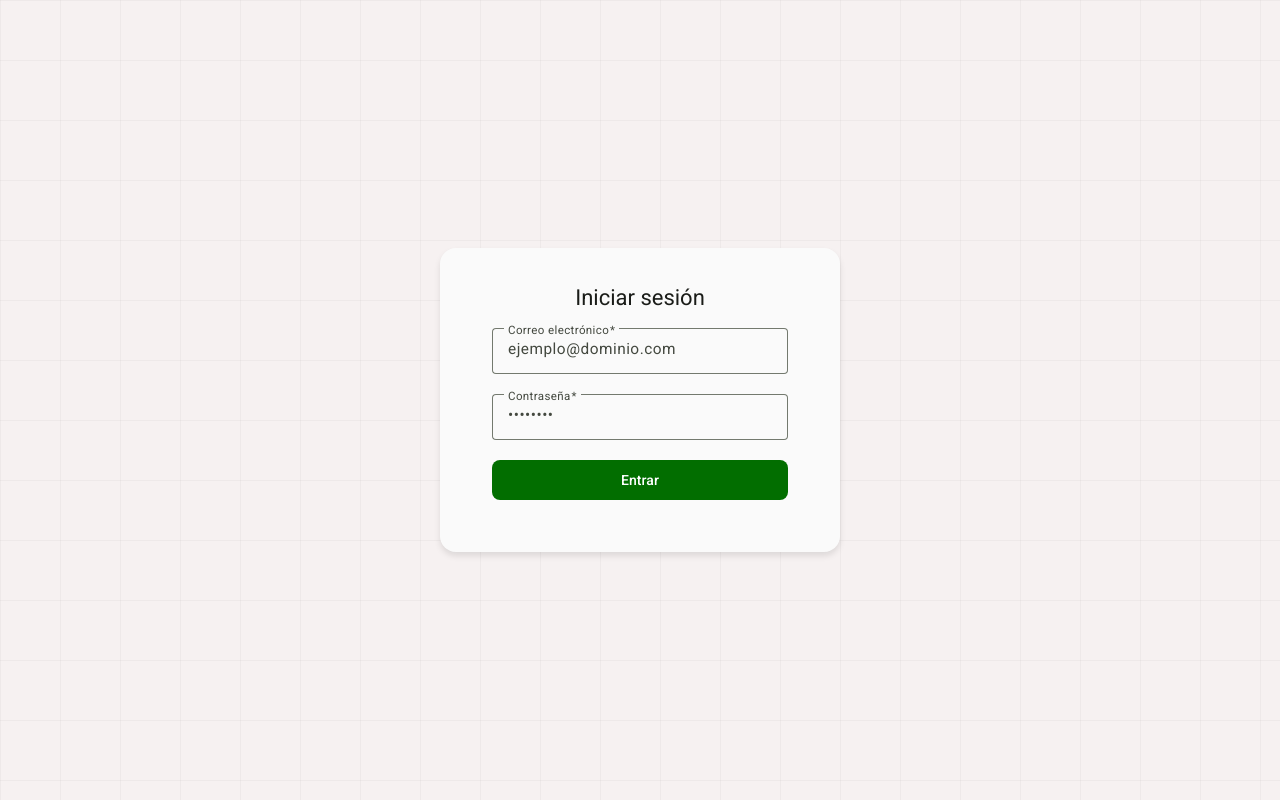
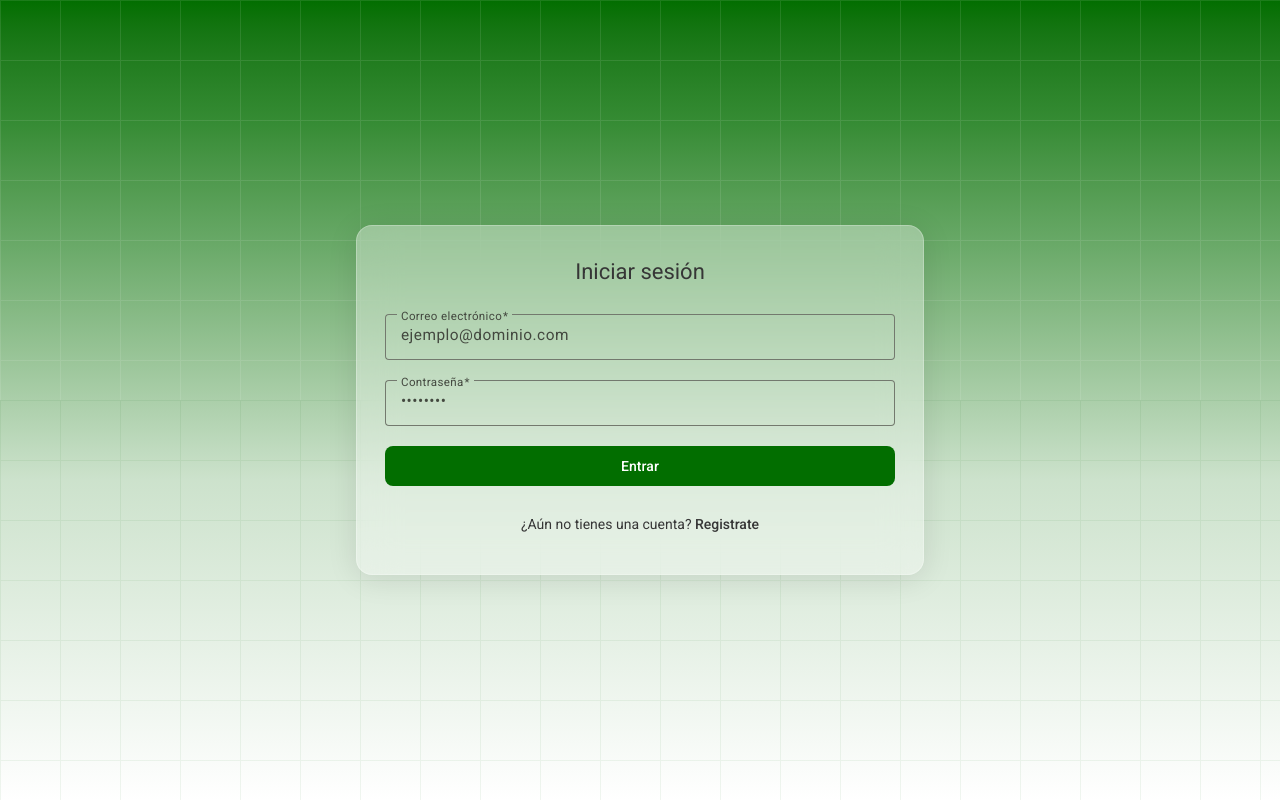
Before and after one commit to JesusAlonso96/cfdio-frontend, an Angular app: page /login in a window 1280 px wide. Built offline with nearby package versions, Linux system fonts and the light colour scheme.

Commit message:
wip: primer diseño de login

```diff
--- a/src/app/modules/auth/pages/login/login.html
+++ b/src/app/modules/auth/pages/login/login.html
@@ -1,10 +1,10 @@
-<div class="login-container">
-  <mat-card class="login-card">
-    <mat-card-header class="d-flex justify-content-center">
+<div class="login-container d-flex justify-content-center align-items-center">
+  <mat-card class="login-card px-2 py-3">
+    <mat-card-header class="d-flex justify-content-center pb-4">
       <mat-card-title>Iniciar sesión</mat-card-title>
     </mat-card-header>
     <mat-card-content>
-      <form class="p-3">
+      <form class="p-1">
         <mat-form-field class="small-height w-100">
           <mat-label>Correo electrónico</mat-label>
           <input matInput type="email" placeholder="ejemplo@dominio.com" required>
@@ -13,8 +13,12 @@
           <mat-label>Contraseña</mat-label>
           <input matInput type="password" placeholder="••••••••" required>
         </mat-form-field>
-        <button matButton="filled" class="btn-login w-100 rounded-3">Entrar</button>
+        <button matButton="filled" class="btn-login w-100 rounded-3 mb-3">Entrar</button>
       </form>
     </mat-card-content>
+    <mat-card-actions class="justify-content-center">
+      <p>¿Aún no tienes una cuenta? <span class="fw-medium">Registrate</span></p>
+
+    </mat-card-actions>
   </mat-card>
 </div>
--- a/src/app/modules/auth/pages/login/login.scss
+++ b/src/app/modules/auth/pages/login/login.scss
@@ -1,28 +1,57 @@
 .login-container {
-    display: flex;
-    justify-content: center;
-    align-items: center;
     height: 100vh;
-    background-color: #f6f1f1; /* blanco muy tenue */
+    // background-color: #f6f1f1; /* blanco muy tenue */
+    position: relative;
+    // background: linear-gradient(to bottom, rgba(#026e00, 0.4), rgba(0, 200, 100, 0) 60vh /* se desvanece */);
+    background: linear-gradient(
+        to bottom,
+        color-mix(in srgb, var(--mat-sys-primary) 100%, white) 0%,
 
-    /* Cuadricula sutil */
-    background-image:
-        linear-gradient(to right, rgba(0, 0, 0, 0.03) 1px, transparent 1px),
-        linear-gradient(to bottom, rgba(0, 0, 0, 0.03) 1px, transparent 1px);
-    background-size: 60px 60px; /* tamaño de la cuadricula */
+        color-mix(in srgb, var(--mat-sys-primary) 80%, white) 15%,
+        color-mix(in srgb, var(--mat-sys-primary) 60%, white) 30%,
+        color-mix(in srgb, var(--mat-sys-primary) 20%, white) 60%,
+        white 100%
+    );
+    &::before {
+        /* Cuadricula sutil */
+        content: "";
+        position: fixed;
+        top: 0;
+        left: 0;
+        width: 100vw;
+        height: 50vh;
+        background-image:
+            linear-gradient(to right, #fafafa 1px, transparent 1px),
+            linear-gradient(to bottom, #fafafa 1px, transparent 1px);
+        background-size: 60px 60px; /* tamaño de la cuadricula */
+        z-index: 1;
+        opacity: 0.1;
+        //transform: rotate(45deg); /* rotar la cuadricula */
+    }
+    &::after {
+        /* Desvanecido verde */
+        content: "";
+        position: fixed;
+        top: 50vh;
+        left: 0;
+        width: 100vw;
+        height: 55vh; /* solo la parte superior */
+        background-image:
+            linear-gradient(to right, var(--mat-sys-primary) 1px, transparent 1px),
+            linear-gradient(to bottom, var(--mat-sys-primary) 1px, transparent 1px);
+        background-size: 60px 60px;
+        opacity: 0.06;
+    }
 }
 
 .login-card {
-    background-color: #fafafa;
-    width: 100%;
-    max-width: 400px;
+    position: relative;
+    padding: 2rem;
     border-radius: 16px;
-    backdrop-filter: blur(10px);
-    -webkit-backdrop-filter: blur(10px);
-    padding: 20px;
-    box-shadow: 0 4px 6px rgba(0, 0, 0, 0.1);
+    background: rgba(255, 255, 255, 0.35); /* fondo semi-transparente */
+    backdrop-filter: blur(20px); /* desenfoque del fondo */
+    -webkit-backdrop-filter: blur(20px); /* soporte Safari */
+    border: 1px solid rgba(255, 255, 255, 0.25); /* borde tenue */
+    box-shadow: 0 4px 30px rgba(0, 0, 0, 0.1); /* sombra suave */
+    z-index: 10; /* aseguramos que quede encima del background */
 }
-
-.btn-login {
-    // border-radius: 0px;
-}
--- a/src/app/modules/auth/pages/login/login.ts
+++ b/src/app/modules/auth/pages/login/login.ts
@@ -13,6 +13,9 @@ import { MatInputModule } from '@angular/material/input';
 })
 export class LoginComponent {
   isDark = false;
+  constructor() {
+    console.log("entre")
+  }
   toggleTheme() {
     this.isDark = !this.isDark;
 
--- a/src/styles/_cfdio-theme.scss
+++ b/src/styles/_cfdio-theme.scss
@@ -1,6 +1,8 @@
 @use "@angular/material" as mat;
 @use "./buttons";
 @use "./inputs";
+@use "./variables";
+
 /****************************** LIGHT THEME ******************************/
 html {
   color-scheme: light;
@@ -11,6 +13,8 @@ html {
       density: 0
     )
   );
+  //Color de texto personalizado
+  --mat-sys-on-surface: #363636 !important;
 }
 
 /****************************** DARK THEME ******************************/
--- /dev/null
+++ b/src/styles/_variables.scss
@@ -0,0 +1 @@
+$white: #fafafa;
```
